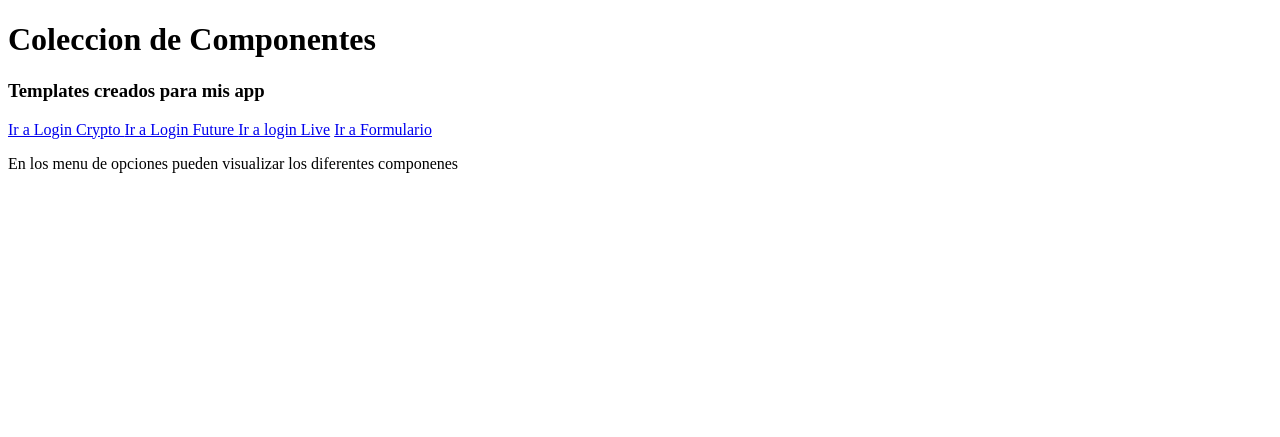
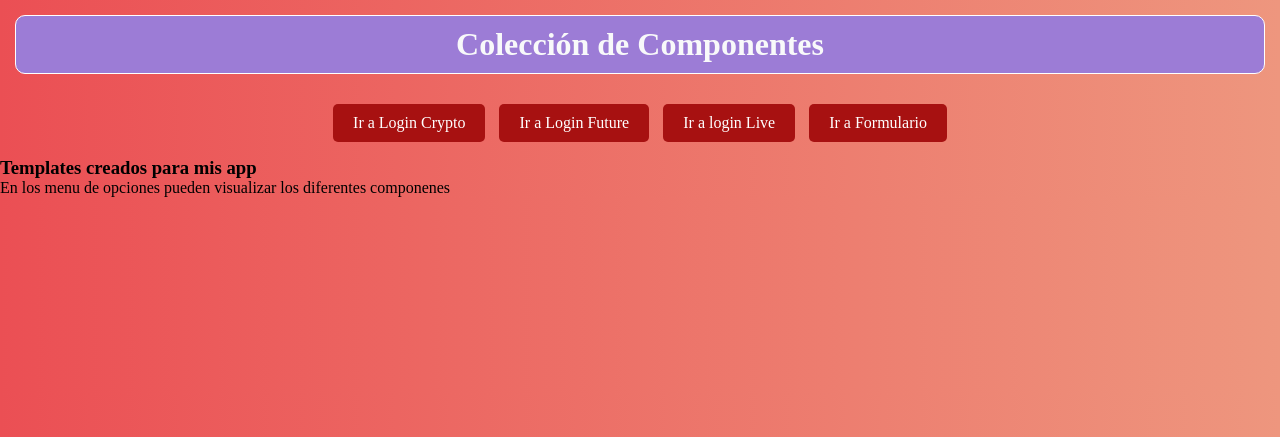
Before and after one commit to diegomaneyro/My-Templates, a Flask app: page / in a window 1280 px wide. Shown: the top 437 px of the page. Run offline with Flask 3, Linux system fonts and the light colour scheme.

Commit message:
On branch main  Your branch is up to date with 'origin/main'.
 Changes to be committed:
	new file:   app/static/css/style_index.css
	modified:   app/templates/index.html
agrege estilo al index

```diff
--- /dev/null
+++ b/app/static/css/style_index.css
@@ -0,0 +1,50 @@
+* {
+  margin: 0;
+  padding: 0;
+}
+
+body {
+  background: linear-gradient(
+    to right,
+    #eb4f54,
+    #ee967e
+  ); /* Degradado pastel */
+}
+
+header {
+  background-color: #9c7cd6; /* Color pastel */
+  padding: 10px;
+  border: 1px solid white;
+  border-radius: 10px;
+  margin: 15px;
+}
+
+h1 {
+  text-align: center;
+  color: #f8f9fa; /* Color claro */
+}
+
+.contenedor {
+  display: flex;
+  justify-content: center;
+}
+
+nav {
+  padding: 10px;
+}
+
+nav a {
+  text-decoration: none;
+  display: inline-block;
+  padding: 10px 20px;
+  margin: 5px;
+  background-color: #a71111; /* Color pastel */
+  color: #ffffff; /* Color claro */
+  border-radius: 5px;
+  border: none;
+  text-align: center;
+}
+
+nav a:hover {
+  background-color: rgba(255, 0, 0, 0.733); /* Color pastel más claro */
+}
--- a/app/templates/index.html
+++ b/app/templates/index.html
@@ -5,17 +5,20 @@
     <meta name="viewport" content="width=device-width, initial-scale=1.0" />
     <title>Inicio</title>
   </head>
+  <link rel="stylesheet" href="../static/css/style_index.css" />
   <body>
     <header>
-      <h1>Coleccion de Componentes</h1>
-      <h3>Templates creados para mis app</h3>
+      <h1>Colección de Componentes</h1>
+    </header>
+    <div class="contenedor">
       <nav>
         <a href="{{ url_for('login_crypto') }}"> Ir a Login Crypto </a>
         <a href="{{ url_for('login_future') }}"> Ir a Login Future </a>
         <a href="{{ url_for('login_live') }}"> Ir a login Live</a>
         <a href="{{ url_for('form') }}">Ir a Formulario</a>
       </nav>
-    </header>
+    </div>
+    <h3>Templates creados para mis app</h3>
     <div>
       <p>En los menu de opciones pueden visualizar los diferentes componenes</p>
     </div>
```
